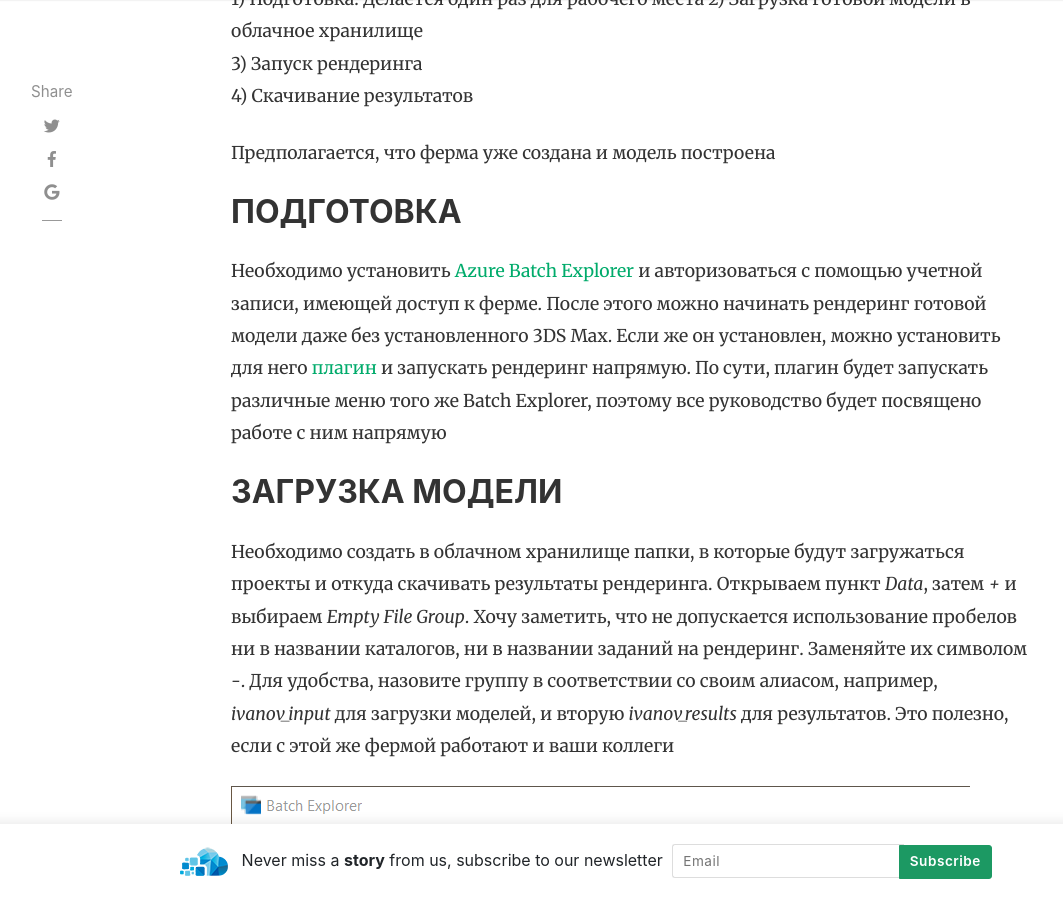
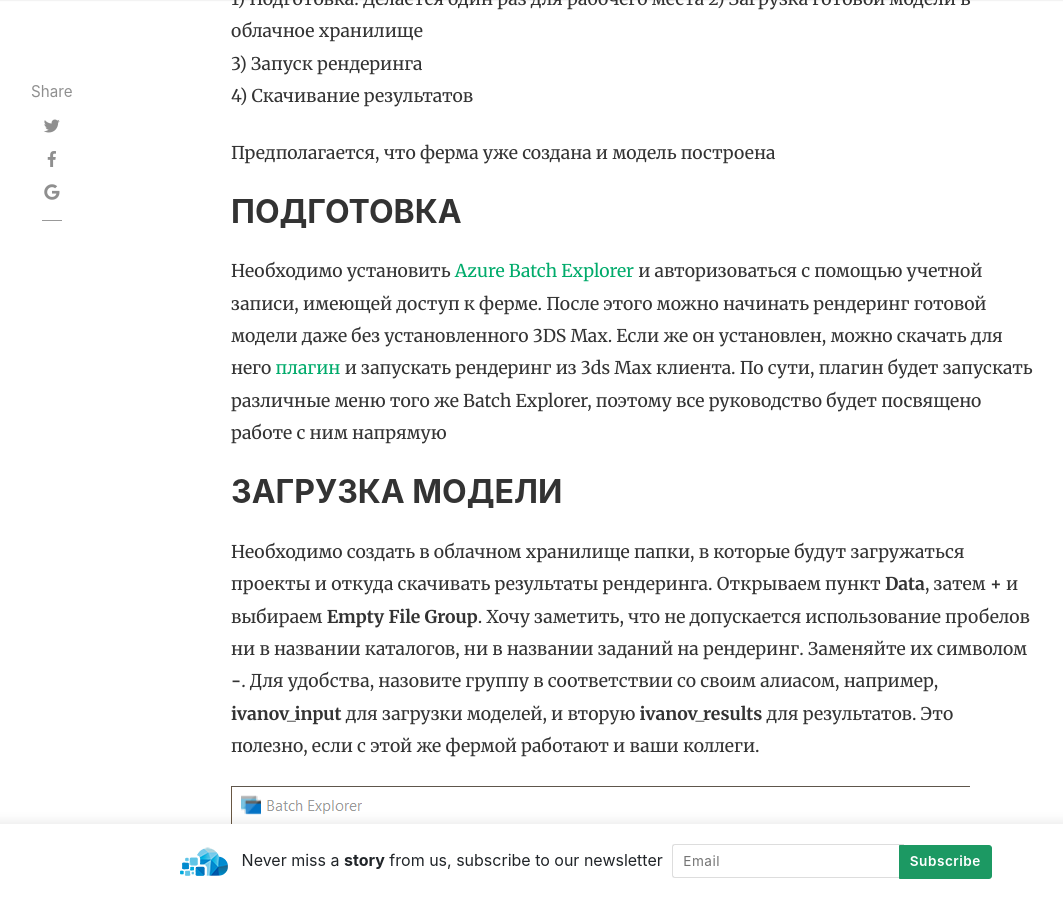
Before and after one commit to AzCEE/azcee.github.io, a Jekyll site: the page built from _posts/2020-10-10-3ds-max-rendering-guide.md, in a window 1280 px wide and 900 px high, scrolled down 938 px. Shown: the whole window, without its empty margins (54-1117 px from the left). Built offline with Jekyll 4.4.1, drawn with Linux system fonts in a browser that asks for light colours; nearby versions of some CDN libraries; comment, search, counter and statistics services are not loaded.

Commit message:
Update 2020-10-10-3ds-max-rendering-guide.md

```diff
--- a/_posts/2020-10-10-3ds-max-rendering-guide.md
+++ b/_posts/2020-10-10-3ds-max-rendering-guide.md
@@ -22,31 +22,31 @@
 ## ПОДГОТОВКА
 
 Необходимо установить [Azure Batch Explorer](https://azure.github.io/BatchExplorer/) и авторизоваться с помощью учетной записи, имеющей доступ к ферме.
-После этого можно начинать рендеринг готовой модели даже без установленного 3DS Max. Если же он установлен, можно установить для него [плагин](https://github.com/Azure/azure-batch-rendering/tree/master/plugins/3ds-max/) и запускать рендеринг напрямую. По сути, плагин будет запускать различные меню того же Batch Explorer, поэтому все руководство будет посвящено работе с ним напрямую
+После этого можно начинать рендеринг готовой модели даже без установленного 3DS Max. Если же он установлен, можно скачать для него [плагин](https://github.com/Azure/azure-batch-rendering/tree/master/plugins/3ds-max/) и запускать рендеринг из 3ds Max клиента. По сути, плагин будет запускать различные меню того же Batch Explorer, поэтому все руководство будет посвящено работе с ним напрямую
 
 ## ЗАГРУЗКА МОДЕЛИ
 
 Необходимо создать в облачном хранилище папки, в которые будут загружаться проекты и откуда скачивать результаты рендеринга.
-Открываем пункт *Data*, затем *+* и выбираем *Empty File Group*. Хочу заметить, что не допускается использование пробелов ни в названии каталогов, ни в названии заданий на рендеринг. Заменяйте их символом *-*. Для удобства, назовите группу в соответствии со своим алиасом, например, *ivanov_input* для загрузки моделей, и вторую *ivanov_results* для результатов. Это полезно, если с этой же фермой работают и ваши коллеги
+Открываем пункт **Data**, затем **+** и выбираем **Empty File Group**. Хочу заметить, что не допускается использование пробелов ни в названии каталогов, ни в названии заданий на рендеринг. Заменяйте их символом **-**. Для удобства, назовите группу в соответствии со своим алиасом, например, **ivanov_input** для загрузки моделей, и вторую **ivanov_results** для результатов. Это полезно, если с этой же фермой работают и ваши коллеги.
 
 
 ![Image](/assets/users/sergeyperus/new-filegroup.png)
 
-Выбираем папку *ivanov_input* и по кнопке *+* справа от нее добавляем каталог с нашей моделью. Здесь отмечу, что могут быть проблемы, если папка с моделью содержит много вложенных папок с длинными русскими именами. После загрузки модели можно делать сколько угодно отрисовок, в том числе с разных камер/разных кадров если в сцене присутствует движение. Если вносите изменения в сцену - загрузите в папку измененные/добавленные файлы
+Выбираем папку **ivanov_input** и по кнопке **+** справа от нее добавляем каталог с нашей моделью. Здесь отмечу, что могут быть проблемы, если папка с моделью содержит много вложенных папок с длинными русскими именами. После загрузки модели можно делать сколько угодно отрисовок, в том числе с разных камер/разных кадров если в сцене присутствует движение. Если вносите изменения в сцену - загрузите в папку измененные/добавленные файлы
 
 ## РЕНДЕРИНГ
 
-Модель загружена. Открываем меню *Gallery*, выбираем нужный шаблон. В моем случае это будет *3ds Max*. Далее выбираем нужное действие. В моем случае это *VRay or Arnold scene*. На выборе режима выбираем использование существующего пула *Run job with existing pool*.
+Модель загружена. Открываем меню **Gallery**, выбираем нужный шаблон. В моем случае это будет **3ds Max**. Далее выбираем нужное действие. В моем случае это **VRay or Arnold scene**. На выборе режима выбираем использование существующего пула **Run job with existing pool**.
 
 Далее необходимо выбрать пул из существующих,
-    - дать имя задаче, например *object1-default-camera-shot1*. Имя не должно совпадать с другой задачей, поэтому делайте его уникальным
-    - выбрать версию Max. В моем случае *2019*
-    - Выбрать движок отрисовки - *vray* в моем случае
-    - В поле *Input Data* необходимо выбрать папку, куда на этапе загрузки положили модель *fgrp-ivanov-input*
-    - Нажимая на синюю пиктограмму, выбираем сам **.max* файл сцены в папке и жмем *Pick*
+    - дать имя задаче, например **object1-default-camera-shot1**. Имя не должно совпадать с другой задачей, поэтому делайте его уникальным
+    - выбрать версию Max. В моем случае **2019**
+    - Выбрать движок отрисовки - **vray** в моем случае
+    - В поле **Input Data** необходимо выбрать папку, куда на этапе загрузки положили модель **fgrp-ivanov-input**
+    - Нажимая на синюю пиктограмму, выбираем сам ***.max** файл сцены в папке и жмем **Pick**
     - Следующие поля можно пока пропустить
-    - В поле *Camera* можно опционально указать нужную камеру, если их несколько. По-умолчанию будет использована первая в списке
-    - В поле *Additional args* можно указать параметры, которые нужно изменить по отношению к тем, что сохранены в сцене. Например, размеры отрисовки. Если оставить пустым - все параметры будут взяты из сцены
-    - *Frame Start* и *Frame End* по-умолчанию выставлены в *1*. Если камера двигается и нужно отрисовать динамичную сцену - стоит указать первый и последний кадр. На выходе получим соответствующее количество картинок, которые можно объединить в видеоролик. Стоит отметить, что выбранный режим *VRay or Arnold scene* предполагает, что каждый кадр будет отрисовывать одна машина из пула. Если требуется отрисовать множество кадров параллельно, в том числе для разных моделей - в формуле масштабирования для пула задается максимальное количество машин, работающих параллельно.
+    - В поле **Camera** можно опционально указать нужную камеру, если их несколько. По-умолчанию будет использована первая в списке
+    - В поле **Additional args** можно указать параметры, которые нужно изменить по отношению к тем, что сохранены в сцене. Например, размеры отрисовки. Если оставить пустым - все параметры будут взяты из сцены
+    - **Frame Start** и **Frame End** по-умолчанию выставлены в **1**. Если камера двигается и нужно отрисовать динамичную сцену - стоит указать первый и последний кадр. На выходе получим соответствующее количество картинок, которые можно объединить в видеоролик. Стоит отметить, что выбранный режим **VRay or Arnold scene** предполагает, что каждый кадр будет отрисовывать одна машина из пула. Если требуется отрисовать множество кадров параллельно, в том числе для разных моделей - в формуле масштабирования для пула задается максимальное количество машин, работающих параллельно.
 
 ## СТАТЬЯ НЕ ЗАВЕРШЕНА
```
